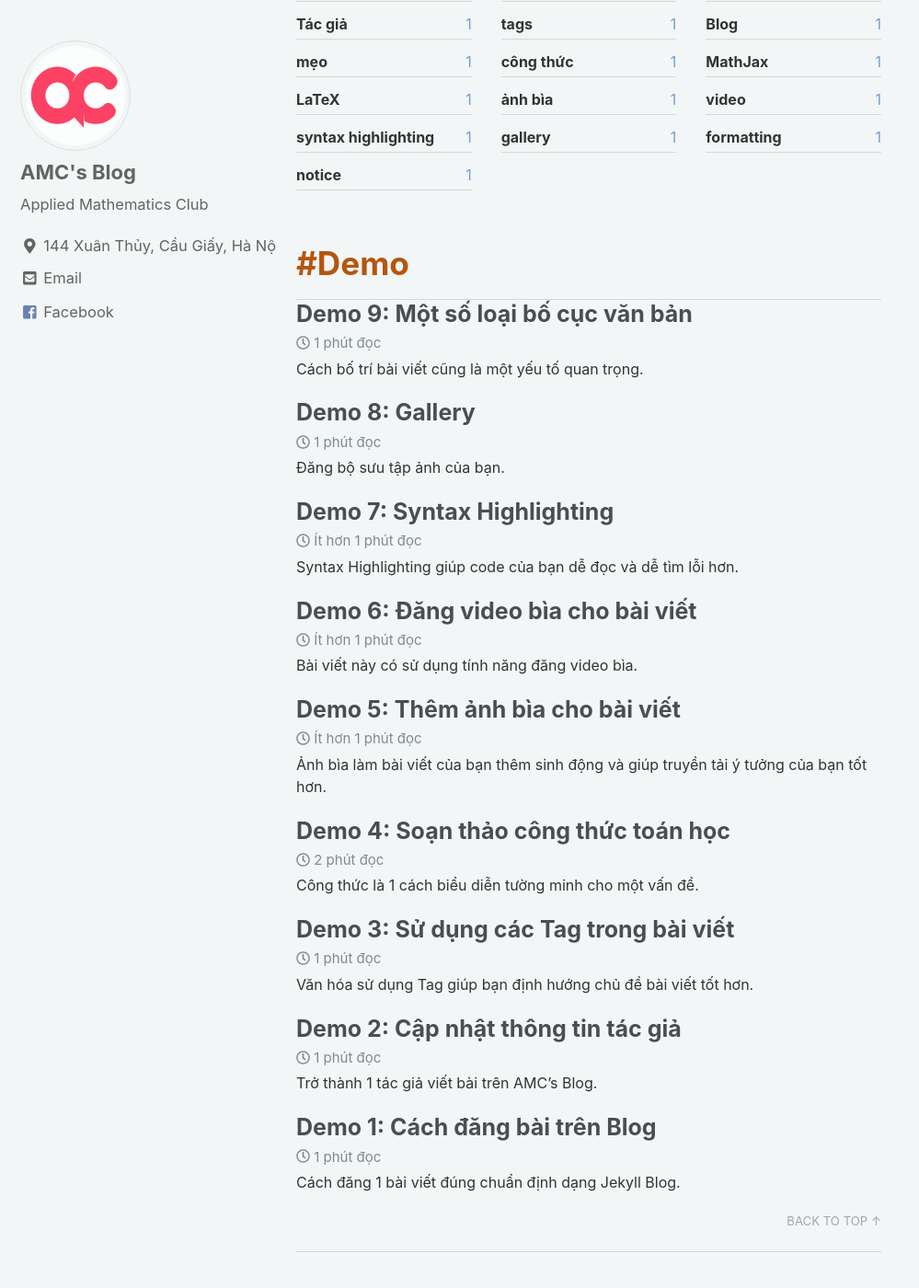
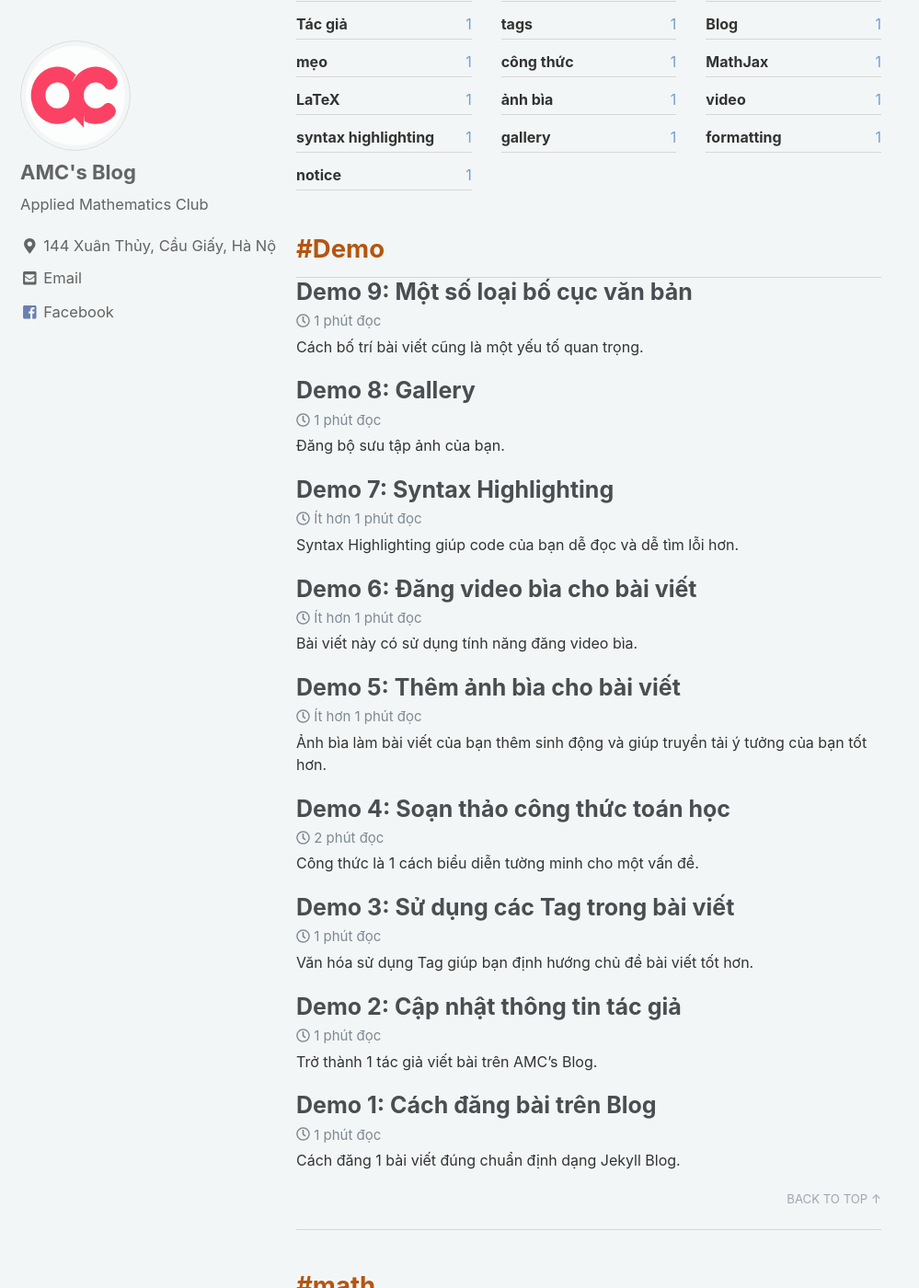
Before and after one commit to testvon/amcblog.github.io, a Jekyll site: the page built from _pages/tag-archive.md, in a window 1280 px wide and 1400 px high, scrolled down 363 px. Shown: the whole window at 92% size, without its empty margins (0-999 px from the left). Built offline with Jekyll 4.4.1, drawn with Linux system fonts in a browser that asks for light colours; nearby versions of some CDN libraries.

Commit message:
Update _archive.scss

```diff
--- a/_sass/minimal-mistakes/_archive.scss
+++ b/_sass/minimal-mistakes/_archive.scss
@@ -33,7 +33,7 @@
 .archive__subtitle_tag {
   margin: 1.414em 0 0;
   padding-bottom: 0.5em;
-  font-size: 1.6em;
+  font-size: 27.5px;
   color: #b55510;
   border-bottom: 1px solid $border-color;
 
```
